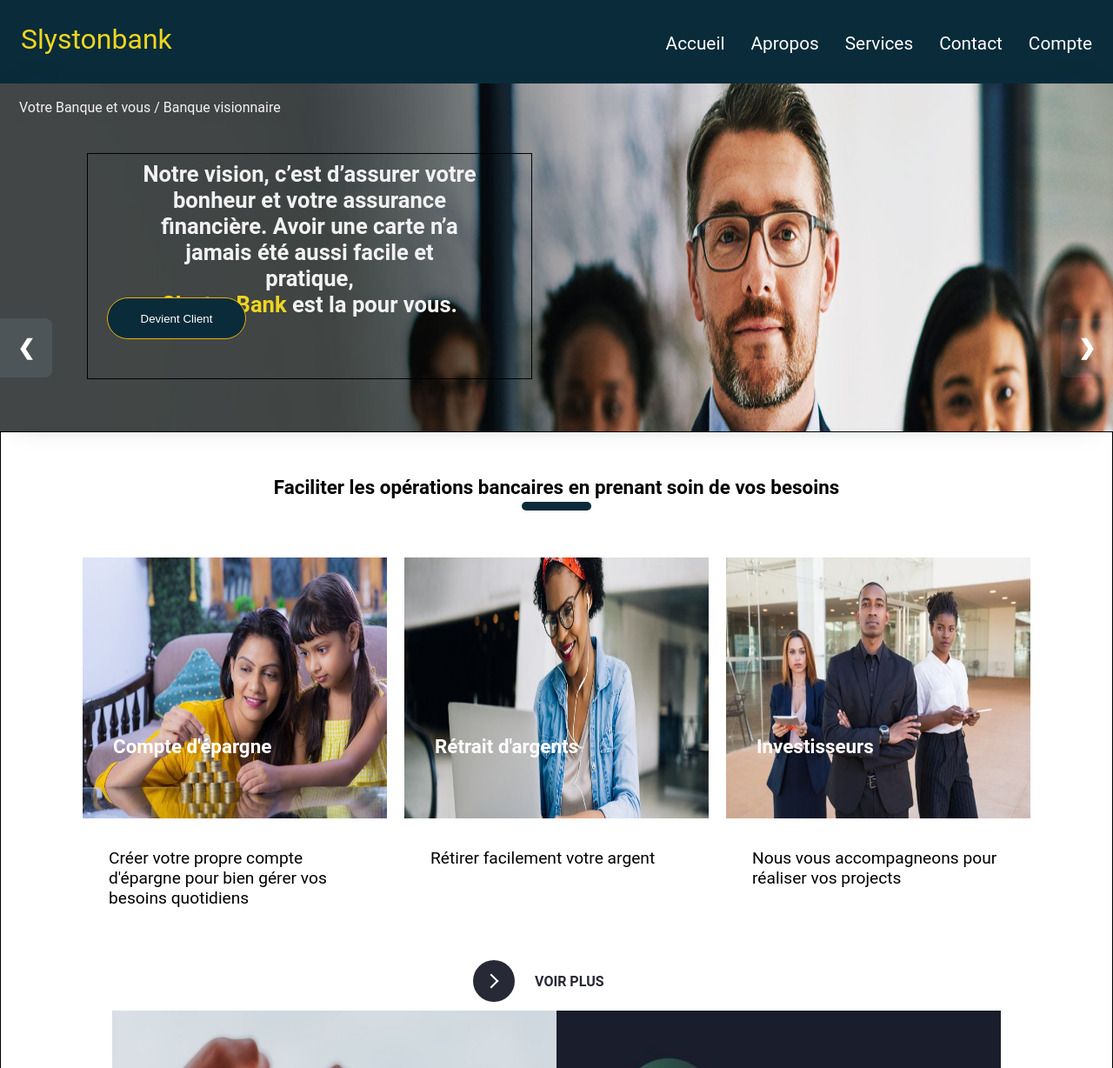
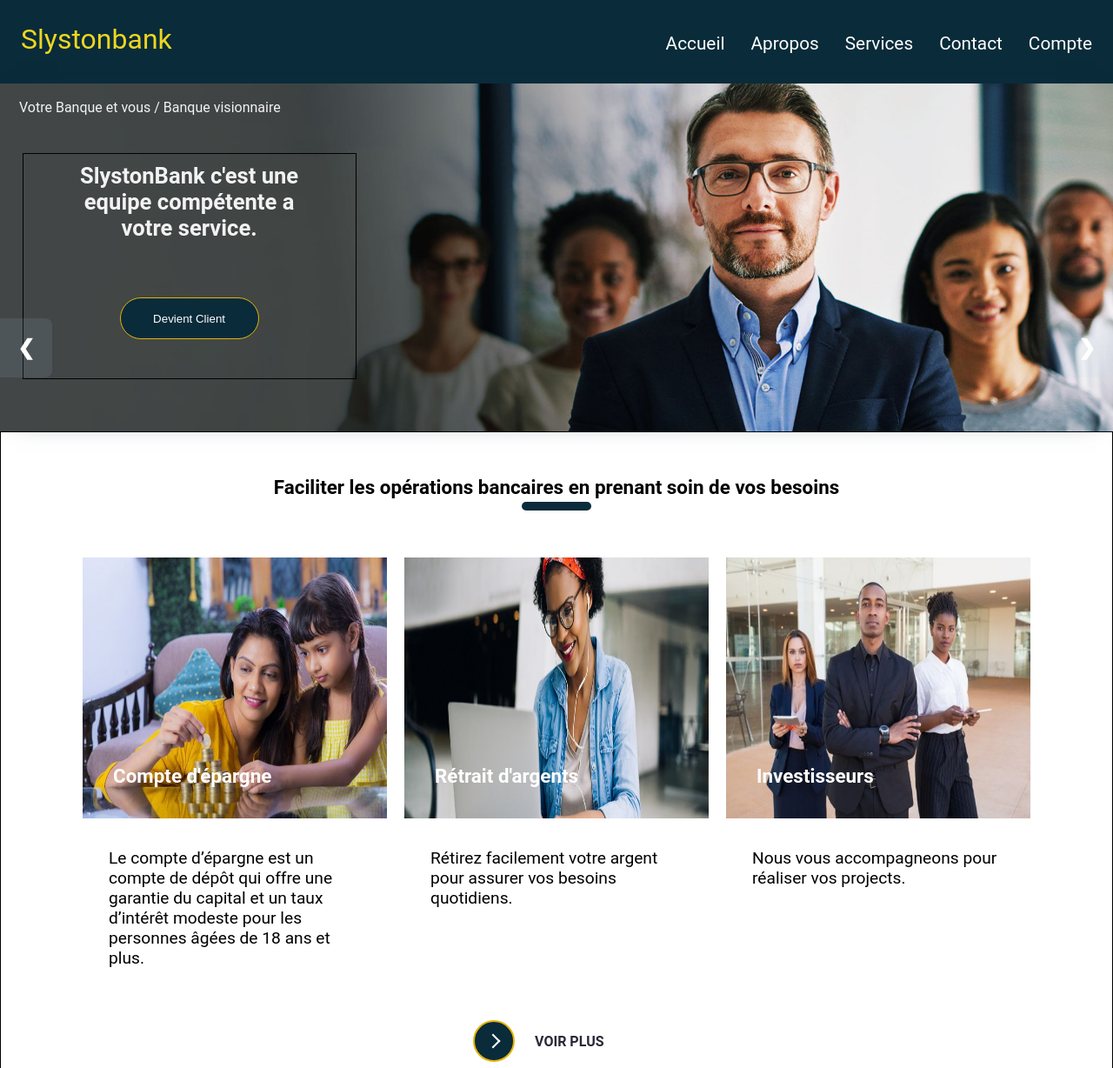
Before and after one commit to Diomtiehoule/Slyston, a plain HTML site: page index.html in a window 1280 px wide. Shown: the top 1228 px of the page at 87% size. Drawn offline with nearby package versions, Linux system fonts and the light colour scheme.

Commit message:
close commit

```diff
--- a/CSS/footer.css
+++ b/CSS/footer.css
@@ -1,7 +1,7 @@
 /**********************************/
 /* footer */
 .footer{
-    margin-top: 20%;
+    margin-top: 5%;
     color: #fff;
     background: #092B3A;
 }
@@ -33,12 +33,12 @@
 
 input{
     width: 20rem;
-    height: 4vh;
+    height: 6vh;
 }
 button{
     background-color: #eed620;
     width: 10rem;
-    height: 4vh;
+    height: 6vh;
     padding: 4px;
 }
 .footer-info_2{
@@ -104,12 +104,12 @@ button{
     }
     input{
         width: 17rem;
-        height: 4vh;
+        height: 5vh;
     }
     button{
         background-color: #eed620;
         width: 8rem;
-        height: 4vh;
+        height: 5vh;
         padding: 4px;
     }
     .footer-info_2{
@@ -152,4 +152,7 @@ button{
         padding: 2px;
         justify-content: center;
     }
+    .footer-info_2 span{
+        font-size: 1.2rem;
+    }
 }
--- a/CSS/style.css
+++ b/CSS/style.css
@@ -29,7 +29,7 @@ body {
 .mySlides img {
   display: block;
   width: 100%;
-  height: 100%;
+  height: 60vh;
 }
 .prev,
 .next {
@@ -60,12 +60,12 @@ body {
   color: #f2f2f2;
   /* backdrop-filter: blur(6px); */
   font-size: 20px;
-  padding: 8px 12px;
+  padding: 10px 0 0 0;
   position: absolute;
   top: 20%;
-  margin-left: 100px;
+  margin-left: 2%;
   bottom: 60px;
-  width: 40%;
+  width: 30%;
   text-align: center;
   display: flex;
   align-items: center;
@@ -86,15 +86,15 @@ body {
     width: 60%;
     margin-bottom: 200px;
   }
-  .suivant {
-  }
+  /* .suivant {
+  } */
 }
 .text .suivant {
   border: 1px solid #000;
   margin: 60px auto;
   position: absolute;
   top: 50%;
-  left: 20%;
+  left: 50%;
   transform: translate(-50%, -50%);
   overflow: hidden;
   height: 3rem;
@@ -161,7 +161,7 @@ body {
 }
 .active,
 .dots:hover {
-  background-color: rgba(173, 216, 230, 0.8);
+  background-color: #092b3a;;
 }
 
 /* transition animation */
@@ -297,8 +297,9 @@ button.learn-more .circle {
   margin: 0;
   width: 3rem;
   height: 3rem;
-  background: #282936;
+  background: #092B3A;
   border-radius: 1.625rem;
+  border: 2px solid #e5b406;
 }
 
 button.learn-more .circle .icon {
--- a/index.html
+++ b/index.html
@@ -57,10 +57,8 @@
         <div class="number">Votre Banque et vous / Banque visionnaire</div>
         <div class="text">
           <h5>
-            Notre vision, c’est d’assurer votre bonheur et votre assurance
-            financière. Avoir une carte n’a jamais été aussi facile et pratique,
-            <br />
-            <span class="logo">SlystonBank</span> est la pour vous.
+            SlystonBank c'est une equipe compétente a votre service.
+
           </h5>
           <button class="suivant">
             <span class="button-content">Devient Client</span>
@@ -76,10 +74,7 @@
         <div class="number">Votre Banque et vous / Banque visionnaire</div>
         <div class="text">
           <h5>
-            Notre vision, c’est d’assurer votre bonheur et votre assurance
-            financière. Avoir une carte n’a jamais été aussi facile et pratique,
-            <br />
-            <span class="logo">SlystonBank</span> est la pour vous.
+            Un reseau bien etabli pour pour mieux vous servir
           </h5>
 
           <button class="suivant">
@@ -110,19 +105,19 @@
           <h4>Compte d'épargne</h4>
           <img src="/Ressources/IMAGES/epgn.jpeg" alt="" />
           <p>
-            Créer votre propre compte d'épargne pour bien gérer vos besoins
-            quotidiens
+            Le compte d’épargne est un compte de dépôt qui offre une garantie du capital et un taux d’intérêt modeste pour
+            les personnes âgées de 18 ans et plus.
           </p>
         </div>
         <div class="form-acc">
           <h4>Rétrait d'argents</h4>
           <img src="/Ressources/IMAGES/online_grad_student.jpg" alt="" />
-          <p>Rétirer facilement votre argent</p>
+          <p>Rétirez facilement votre argent pour assurer vos besoins quotidiens.</p>
         </div>
         <div class="form-acc">
           <h4>Investisseurs</h4>
           <img src="/Ressources/IMAGES/invertss.jpeg" alt="" />
-          <p>Nous vous accompagneons pour réaliser vos projects</p>
+          <p>Nous vous accompagneons pour réaliser vos projects.</p>
         </div>
       </div>
       <button class="learn-more">
```
